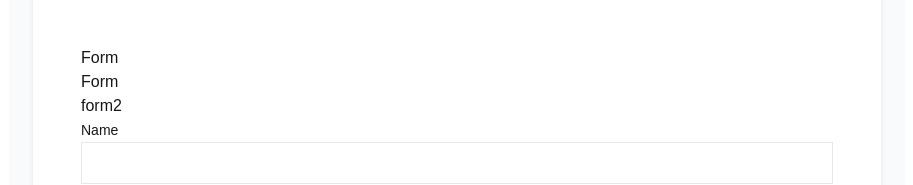
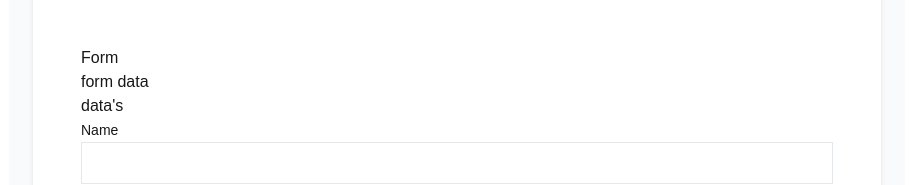
Before and after one commit to Elangosid/ExcelForm, a Next.js app: page / in a window 1280 px wide. Shown: the part 154-339 px from the top of the page, without its empty margins (183-1096 px from the left). Built offline with nearby package versions, Linux system fonts and the light colour scheme.

Commit message:
added new formdata tsx

```diff
--- a/form/excelForm.tsx
+++ b/form/excelForm.tsx
@@ -2,7 +2,8 @@
 import React, { useState } from "react";
 import axios from "axios";
 import { AddForm } from "./addForm";
-import { DetailsForm } from "./formDetails";
+import { Data } from "./formData";
+
 
 const BaseUrl = "http://localhost:5000/api/save-user";
 
@@ -35,7 +36,7 @@ const UserForm: React.FC = () => {
     return (
         <div className="max-w-lg mx-auto p-6">
             <AddForm />
-            <DetailsForm />
+            <Data />
             <form onSubmit={handleSubmit} className="space-y-4">
                 <div>
                     <label className="block text-sm font-medium text-gray-700">Name</label>
--- /dev/null
+++ b/form/formData.tsx
@@ -0,0 +1,8 @@
+export const Data = () =>{
+    return (
+        <div>
+            <div>form data</div>
+            <div>data's</div>
+        </div>
+    )
+}
--- a/form/formDetails.tsx
+++ /dev/null
@@ -1,8 +0,0 @@
-export const DetailsForm = () =>{
-    return(
-        <>
-        <div>Form</div>
-        <div>form2</div>
-        </>
-    )
-}
```
